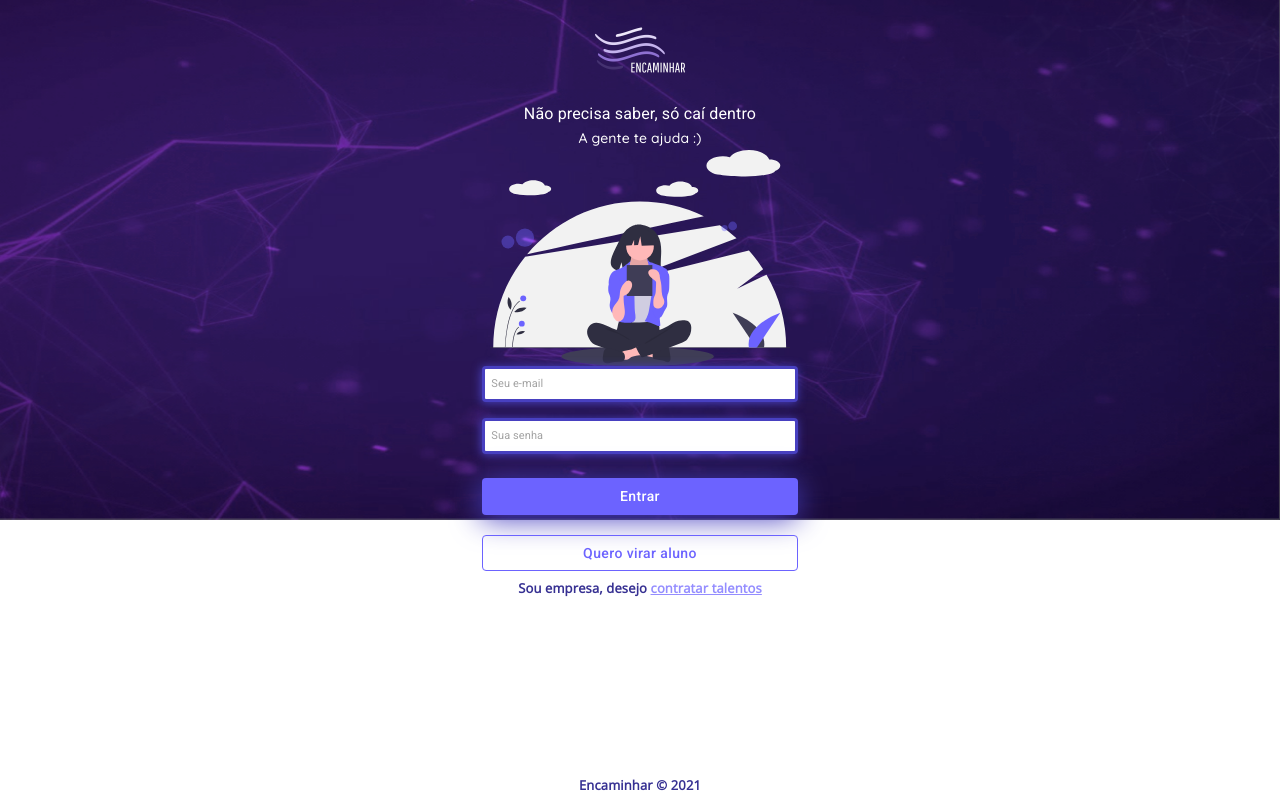
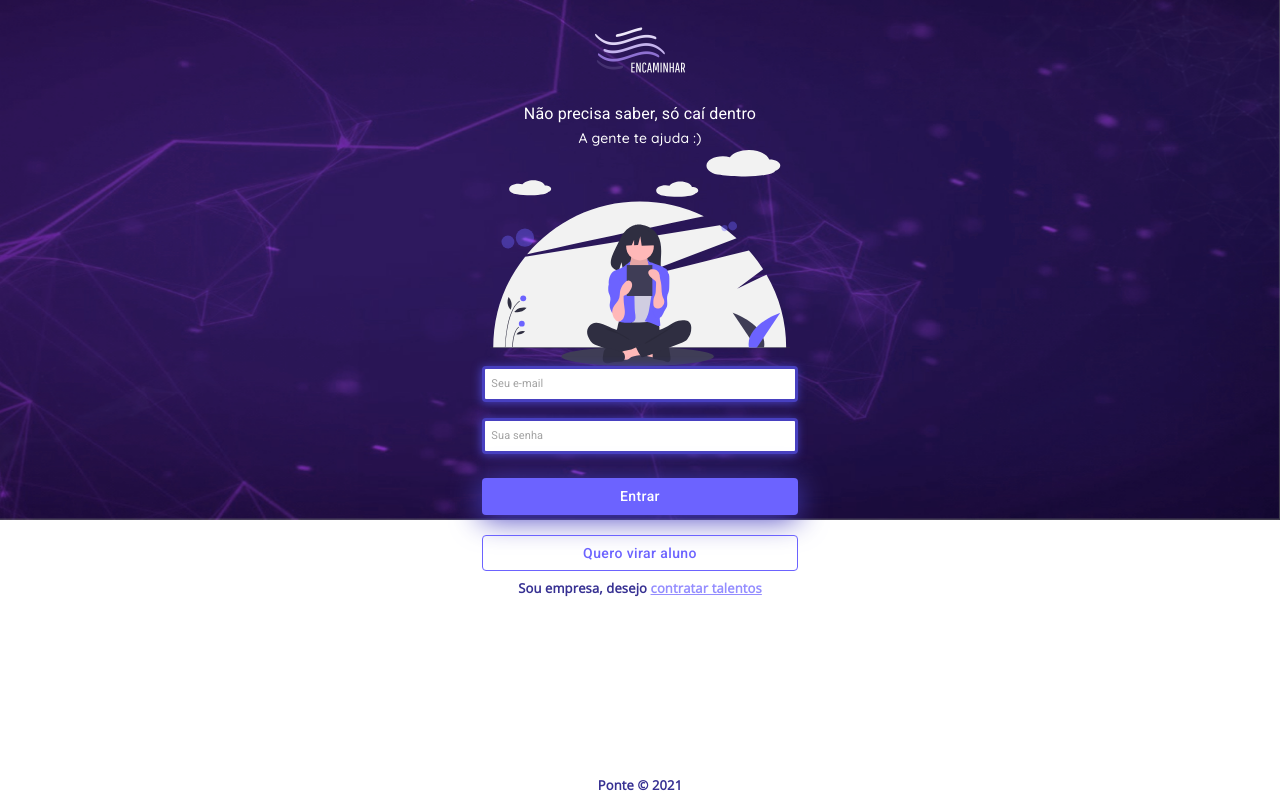
Before and after one commit to conradopsa/ponte, a React (Create React App) app: page /login in a window 1280 px wide. Built offline with nearby package versions, Linux system fonts and the light colour scheme.

Commit message:
Changed project name

```diff
--- a/src/pages/login/Login.tsx
+++ b/src/pages/login/Login.tsx
@@ -85,7 +85,7 @@ export function Login() {
         </Container>
 
         <Box width="100%" position="fixed" bottom={5} mx="auto">
-          <Typography variant="body2" align="center" style={{color: '#363092', fontFamily: 'Open sans, sans-serif', fontWeight: 'bold'}}>Encaminhar © 2021</Typography>
+          <Typography variant="body2" align="center" style={{color: '#363092', fontFamily: 'Open sans, sans-serif', fontWeight: 'bold'}}>Ponte © 2021</Typography>
         </Box>
       </div>
     </ThemeProvider>
```
